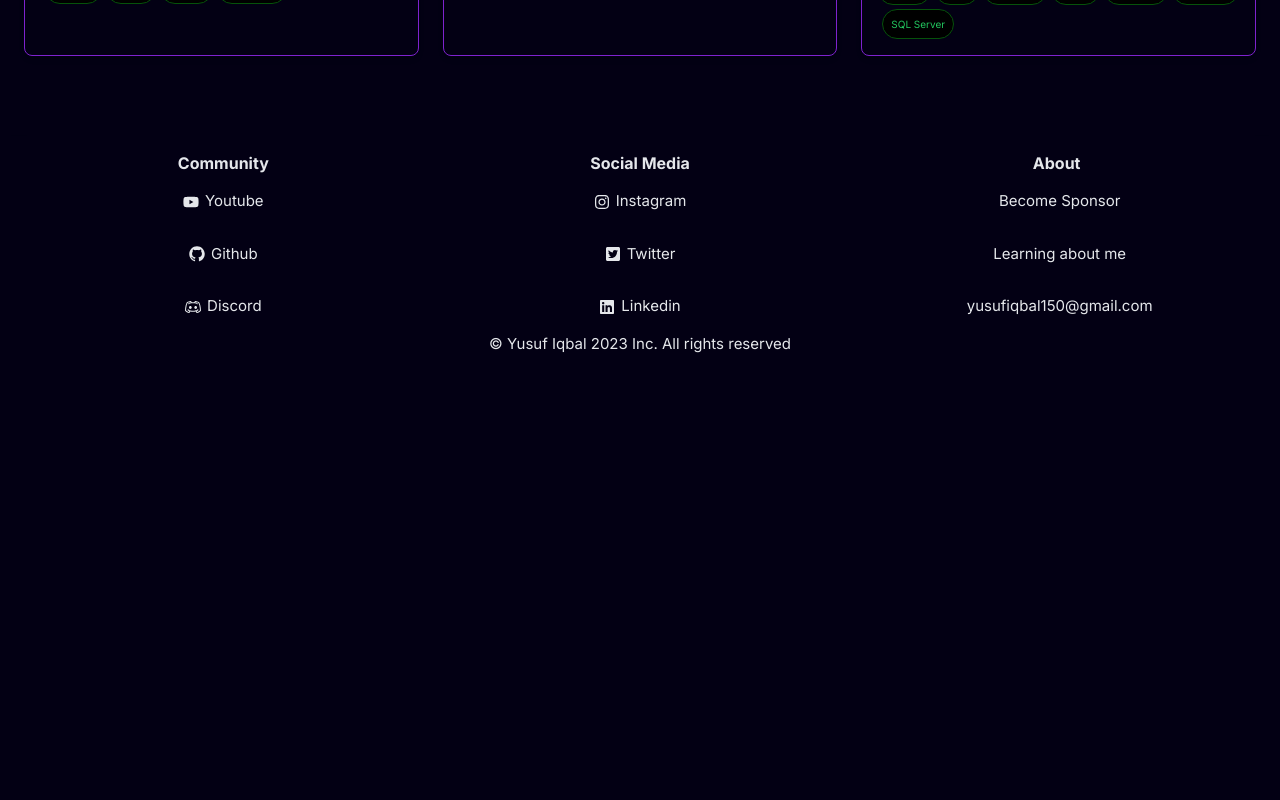
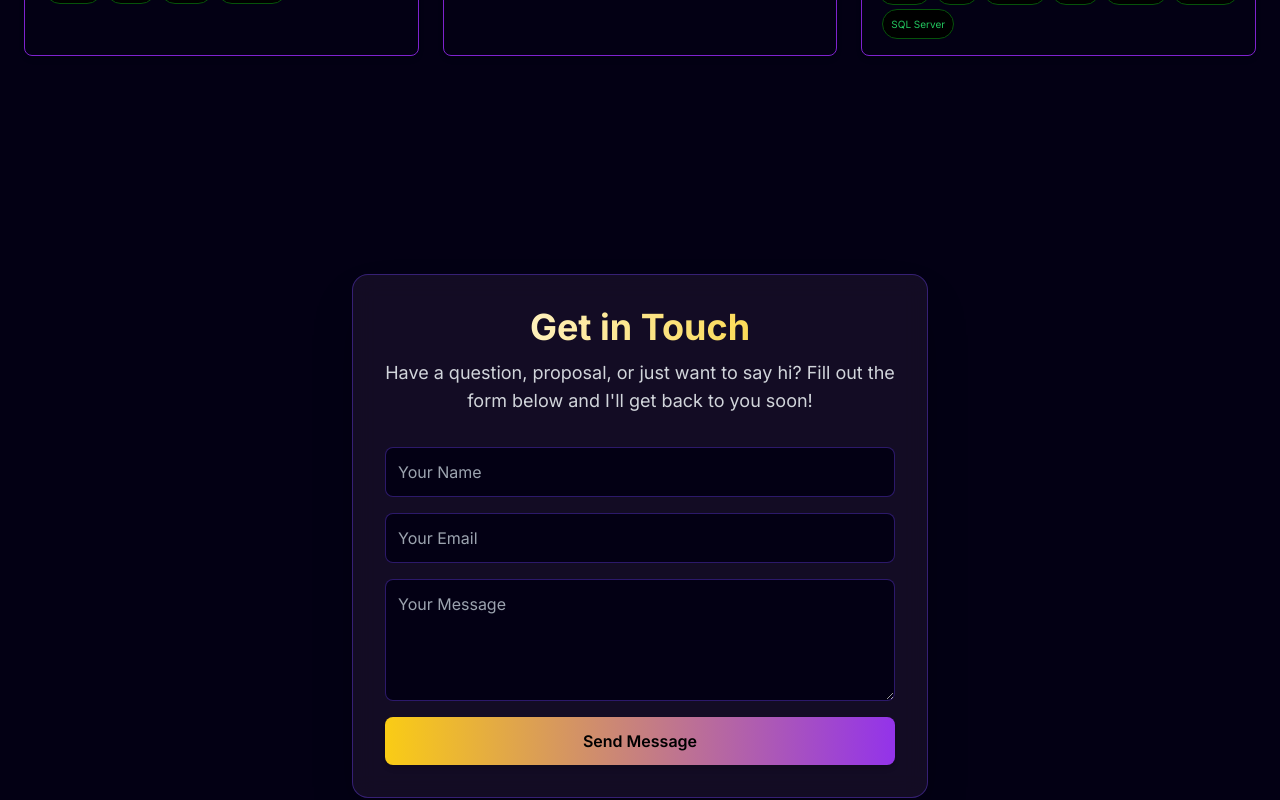
Before and after one commit to Yusufiqbal15/Yusuf-portfolio, a Next.js app: page / in a window 1280 px wide. Shown: the part 4320-5120 px from the top of the page. Before the commit the page ends 4710 px from the top, so only its background shows below. Built offline with nearby package versions, Linux system fonts and the light colour scheme; a web font is replaced by a local one.

Commit message:
add contact us page

```diff
--- a/app/layout.tsx
+++ b/app/layout.tsx
@@ -4,6 +4,7 @@ import "./globals.css";
 import StarsCanvas from "@/components/main/StarBackground";
 import Navbar from "@/components/main/Navbar";
 import Footer from "@/components/main/Footer";
+import Contactus from "@/components/main/Contactus";
 
 const inter = Inter({ subsets: ["latin"] });
 
@@ -25,6 +26,7 @@ export default function RootLayout({
         <StarsCanvas />
         <Navbar />
         {children}
+        <Contactus/>
         <Footer />
       </body>
     </html>
--- a/app/page.tsx
+++ b/app/page.tsx
@@ -3,6 +3,7 @@ import SimpleProjects from "@/components/main/Project";
 import Encryption from "@/components/main/Encryption";
 import Hero from "@/components/main/Hero";
 import Skills from "@/components/main/Skills";
+
 
 
 export default function Home() {
@@ -15,6 +16,7 @@ export default function Home() {
         <Skills />
         <Encryption />
         <SimpleProjects/>
+
       </div>
     </main>
   );
--- /dev/null
+++ b/components/main/Contactus.tsx
@@ -0,0 +1,71 @@
+"use client";
+import React, { useState } from "react";
+
+const Contactus = () => {
+  const [submitted, setSubmitted] = useState(false);
+
+  const handleSubmit = (e: React.FormEvent) => {
+    e.preventDefault();
+    setSubmitted(true);
+    // You can add your form submission logic here (e.g., API call)
+  };
+
+  return (
+    <div
+      className="min-h-screen flex flex-col items-center justify-center py-20 px-4 relative z-20"
+    >
+      {/* If you have a background video or overlay, make sure it has pointer-events-none and z-0 */}
+      {/* Example:
+      <div className="absolute inset-0 w-full h-full z-0 pointer-events-none">
+        <video ... />
+      </div>
+      */}
+
+      <div className="w-full max-w-xl bg-[#181028cc] rounded-2xl shadow-2xl p-8 backdrop-blur-md border border-[#7042f861] z-20 relative">
+        <h1 className="text-4xl font-bold mb-3 text-transparent bg-clip-text bg-gradient-to-r from-white to-yellow-400 text-center">
+          Get in Touch
+        </h1>
+        {submitted ? (
+          <div className="text-center text-xl text-yellow-400 font-semibold py-12">
+            Thank you for reaching out! <br /> I&apos;ll get back to you soon ❤️.
+          </div>
+        ) : (
+          <>
+            <p className="text-lg text-gray-300 mb-8 text-center">
+              Have a question, proposal, or just want to say hi? Fill out the form
+              below and I&apos;ll get back to you soon!
+            </p>
+            <form className="flex flex-col gap-4" onSubmit={handleSubmit}>
+              <input
+                type="text"
+                placeholder="Your Name"
+                className="w-full p-3 rounded-lg bg-[#030014] border border-[#7042f861] text-white focus:outline-none focus:ring-2 focus:ring-yellow-400 transition"
+                required
+              />
+              <input
+                type="email"
+                placeholder="Your Email"
+                className="w-full p-3 rounded-lg bg-[#030014] border border-[#7042f861] text-white focus:outline-none focus:ring-2 focus:ring-yellow-400 transition"
+                required
+              />
+              <textarea
+                placeholder="Your Message"
+                className="w-full p-3 rounded-lg bg-[#030014] border border-[#7042f861] text-white focus:outline-none focus:ring-2 focus:ring-yellow-400 transition"
+                rows={4}
+                required
+              ></textarea>
+              <button
+                type="submit"
+                className="w-full bg-gradient-to-r from-yellow-400 to-purple-600 text-black font-semibold p-3 rounded-lg hover:from-yellow-500 hover:to-purple-700 transition duration-200 shadow-md"
+              >
+                Send Message
+              </button>
+            </form>
+          </>
+        )}
+      </div>
+    </div>
+  );
+};
+
+export default Contactus;
```
